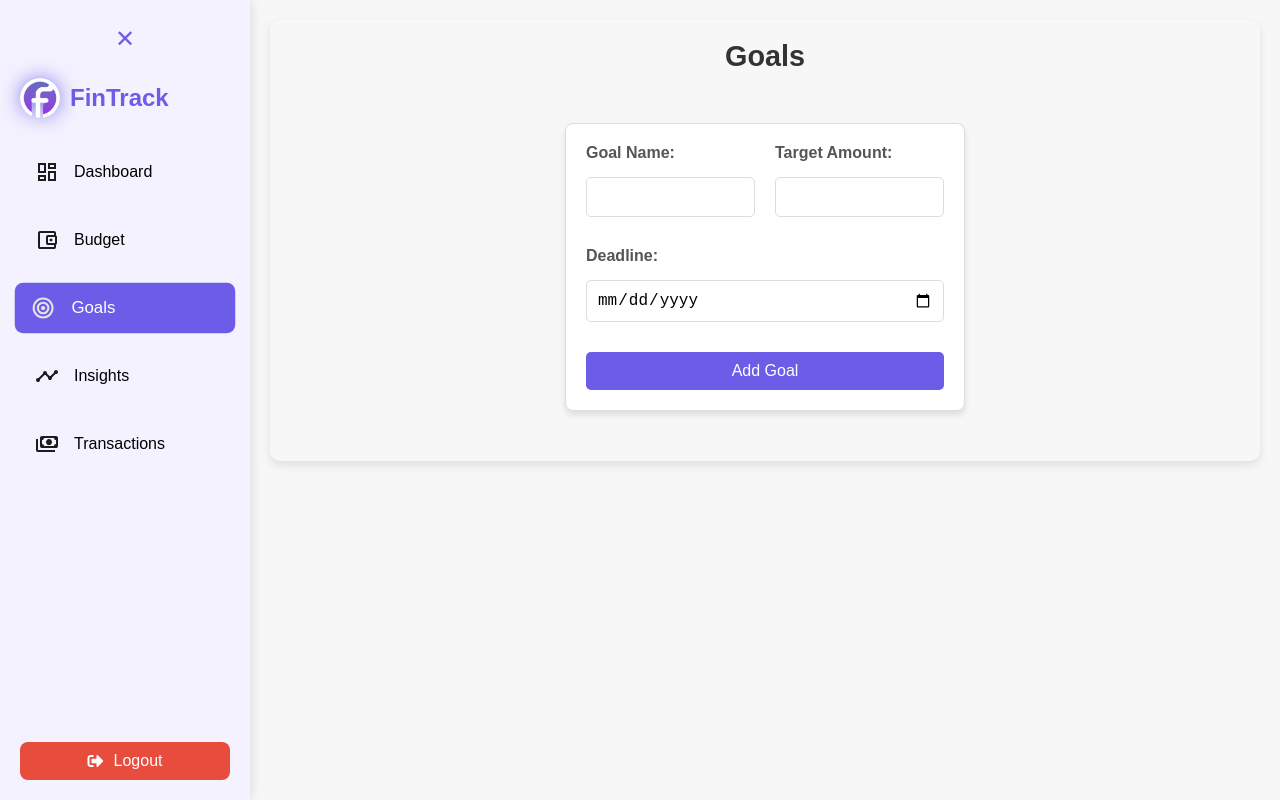
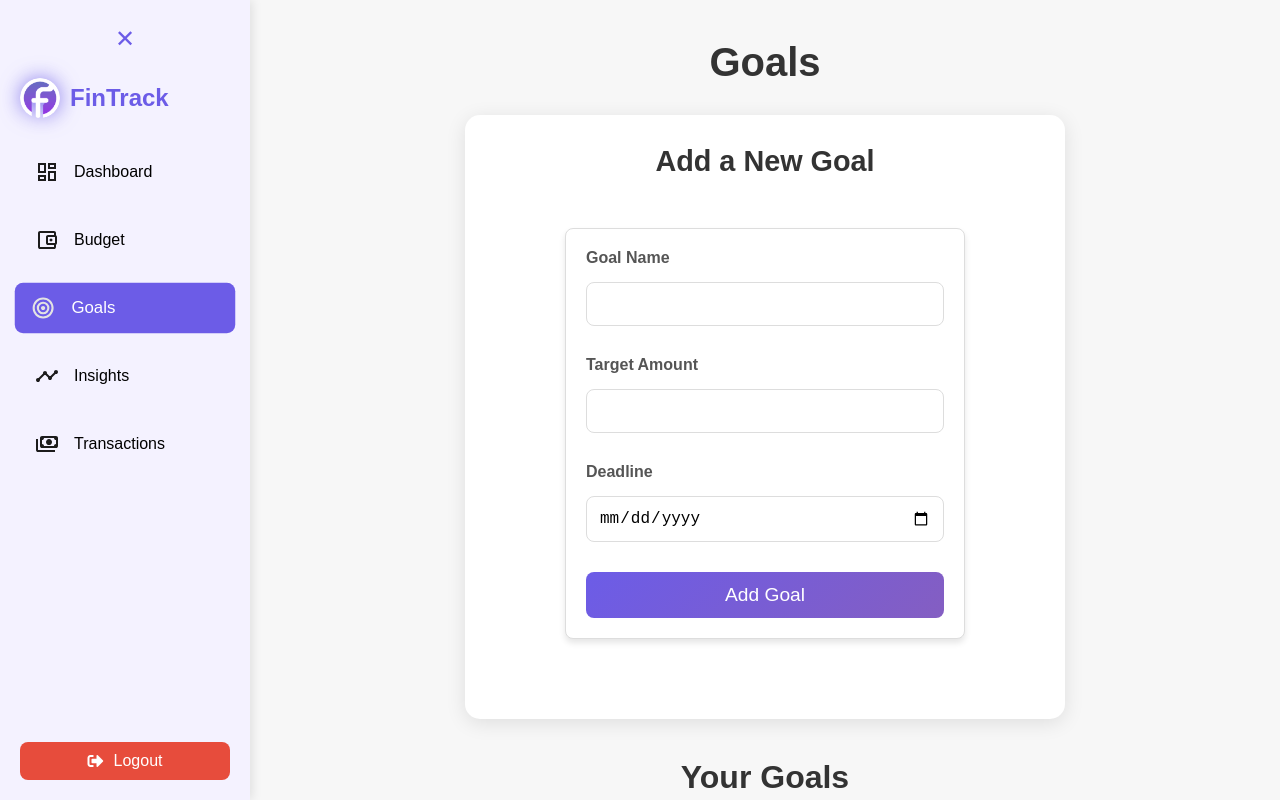
Before and after one commit to AvisharSharan/FinanceTrackerDBMS, a React (Create React App) app: page /goals in a window 1280 px wide. Built offline with nearby package versions, Linux system fonts and the light colour scheme; no server answers; sample sign-in values are in the browser's storage.

Commit message:
add react-icons dependency; update Goals styles for improved layout and user experience

```diff
--- a/package.json
+++ b/package.json
@@ -12,6 +12,7 @@
     "jsonwebtoken": "^9.0.2",
     "react": "^19.0.0",
     "react-dom": "^19.0.0",
+    "react-icons": "^5.5.0",
     "react-router-dom": "^7.4.0",
     "react-scripts": "5.0.1",
     "recharts": "^2.15.1",
--- a/public/index.html
+++ b/public/index.html
@@ -8,10 +8,7 @@
     <meta name="description" content="Finance Tracker Application" />
     <link rel="apple-touch-icon" href="%PUBLIC_URL%/logo192.png" />
     <link rel="manifest" href="%PUBLIC_URL%/manifest.json" />
-    <link
-  href="https://cdnjs.cloudflare.com/ajax/libs/font-awesome/5.15.4/css/all.min.css"
-  rel="stylesheet"
-/>
+    <link href="https://cdnjs.cloudflare.com/ajax/libs/font-awesome/5.15.4/css/all.min.css" rel="stylesheet"/>
     <title>Finance Tracker</title>
     <style>
       body {
--- a/src/components/Goals.js
+++ b/src/components/Goals.js
@@ -3,25 +3,22 @@ import axios from 'axios';
 import '../styles/Goals.css';
 
 const Goals = () => {
-  const [goals, setGoals] = useState([]); // State to store goals
-  const [newGoal, setNewGoal] = useState({
-    name: '',
-    target: '',
-    deadline: '',
-  }); // State for the add goal form
+  const [goals, setGoals] = useState([]);
+  const [newGoal, setNewGoal] = useState({ name: '', target: '', deadline: '' });
+  const [addSavingsGoalId, setAddSavingsGoalId] = useState(null);
+  const [savingsAmount, setSavingsAmount] = useState('');
   const [error, setError] = useState('');
 
   // Fetch goals from the backend
   const fetchGoals = async () => {
     try {
-      const response = await axios.get('http://localhost:5000/api/goals');
+      const response = await axios.get('http://localhost:5000/api/goals?userId=1');
       setGoals(response.data);
     } catch (error) {
       console.error('Error fetching goals:', error);
     }
   };
 
-  // Fetch goals on component mount
   useEffect(() => {
     fetchGoals();
   }, []);
@@ -35,26 +32,58 @@ const Goals = () => {
     }
     try {
       await axios.post('http://localhost:5000/api/goals', {
+        userId: 1,
         name: newGoal.name,
         target: parseFloat(newGoal.target),
         deadline: newGoal.deadline,
       });
-      setNewGoal({ name: '', target: '', deadline: '' }); // Reset the form
+      setNewGoal({ name: '', target: '', deadline: '' });
       setError('');
-      fetchGoals(); // Refresh the goals list
+      fetchGoals();
     } catch (error) {
       console.error('Error adding goal:', error);
     }
   };
 
+  // Handle adding savings to a goal
+  const handleAddSavings = async (e) => {
+    e.preventDefault();
+    if (!savingsAmount || savingsAmount <= 0) {
+      setError('Please enter a valid amount.');
+      return;
+    }
+    try {
+      await axios.put(`http://localhost:5000/api/goals/${addSavingsGoalId}/savings`, {
+        amount: parseFloat(savingsAmount),
+      });
+      setSavingsAmount('');
+      setAddSavingsGoalId(null);
+      setError('');
+      fetchGoals();
+    } catch (error) {
+      console.error('Error adding savings:', error);
+    }
+  };
+
+  // Handle deleting a goal
+  const handleDeleteGoal = async (goalId) => {
+    try {
+      await axios.delete(`http://localhost:5000/api/goals/${goalId}`);
+      setGoals(goals.filter((goal) => goal.goal_id !== goalId)); // Update state to remove the deleted goal
+    } catch (error) {
+      console.error('Error deleting goal:', error);
+    }
+  };
+
   return (
     <div className="goals-container">
-      <h2>Goals</h2>
+      <h2 className="page-title">Goals</h2>
 
-      {/* Add Goal Form */}
+      <div className="form-container">
+        <h3 className="form-title">Add a New Goal</h3>
         <form className="add-goal-form" onSubmit={handleAddGoal}>
-        <div>
-          <label htmlFor="name">Goal Name:</label>
+          <div className="form-group">
+            <label htmlFor="name">Goal Name</label>
             <input
               type="text"
               id="name"
@@ -63,8 +92,8 @@ const Goals = () => {
               required
             />
           </div>
-        <div>
-          <label htmlFor="target">Target Amount:</label>
+          <div className="form-group">
+            <label htmlFor="target">Target Amount</label>
             <input
               type="number"
               id="target"
@@ -73,43 +102,76 @@ const Goals = () => {
               required
             />
           </div>
-        <div>
-          <label htmlFor="deadline">Deadline:</label>
+          <div className="form-group">
+            <label htmlFor="deadline">Deadline</label>
             <input
               type="date"
               id="deadline"
               value={newGoal.deadline}
-            onChange={(e) =>
-              setNewGoal({ ...newGoal, deadline: e.target.value })
-            }
+              onChange={(e) => setNewGoal({ ...newGoal, deadline: e.target.value })}
               required
             />
           </div>
           {error && <p className="error">{error}</p>}
-        <button type="submit">Add Goal</button>
+          <button type="submit" className="submit-button">Add Goal</button>
         </form>
+      </div>
 
-      {/* Goals List */}
+      <h3 className="progress-section-title">Your Goals</h3>
+
       <div className="goals-list">
         {goals.map((goal, index) => {
-          const progress = Math.min(
-            (goal.saved_amount / goal.target_amount) * 100,
-            100
-          );
+          const progress = Math.min((goal.saved / goal.target) * 100, 100);
           return (
-            <div key={index} className="goal-item">
+            <div key={index} className="goal-card">
               <h3>{goal.name}</h3>
               <p>
-                Saved: ${goal.saved_amount} / ${goal.target_amount}
+                Saved: <strong>${goal.saved}</strong> / <strong>${goal.target}</strong>
               </p>
               <p>Deadline: {new Date(goal.deadline).toLocaleDateString()}</p>
+              <div className="progress-bar-container">
                 <div className="progress-bar">
                   <div
                     className="progress"
                     style={{ width: `${progress}%` }}
                   ></div>
                 </div>
-              <p>{progress.toFixed(0)}% Complete</p>
+                <div className="action-buttons">
+                  <button
+                    className="add-savings-button"
+                    onClick={() => setAddSavingsGoalId(goal.goal_id)}
+                  >
+                    +
+                  </button>
+                  <button
+                    className="delete-icon-button"
+                    onClick={() => handleDeleteGoal(goal.goal_id)}
+                  >
+                    <i className="fas fa-trash"></i>
+                  </button>
+                </div>
+              </div>
+              <p className="progress-text">{progress.toFixed(0)}% Complete</p>
+
+              {addSavingsGoalId === goal.goal_id && (
+                <form className="add-savings-form" onSubmit={handleAddSavings}>
+                  <input
+                    type="number"
+                    placeholder="Enter amount"
+                    value={savingsAmount}
+                    onChange={(e) => setSavingsAmount(e.target.value)}
+                    required
+                  />
+                  <button type="submit" className="submit-savings-button">Save</button>
+                  <button
+                    type="button"
+                    className="cancel-savings-button"
+                    onClick={() => setAddSavingsGoalId(null)}
+                  >
+                    Cancel
+                  </button>
+                </form>
+              )}
             </div>
           );
         })}
--- a/src/styles/Goals.css
+++ b/src/styles/Goals.css
@@ -1,100 +1,248 @@
+/* General Container */
 .goals-container {
   padding: 20px;
-    background-color: #f7f7f7;
-    border-radius: 10px;
-    box-shadow: 0 4px 10px rgba(0, 0, 0, 0.1);
   max-width: 1200px;
+  margin: 0 auto;
+  font-family: 'Poppins', sans-serif;
+}
+
+/* Page Title */
+.page-title {
+  text-align: center;
+  font-size: 2.5rem;
+  color: #333;
+  margin-bottom: 30px;
+}
+
+/* Form Section */
+.form-container {
+  background: #ffffff;
+  padding: 30px;
+  border-radius: 15px;
+  box-shadow: 0 4px 20px rgba(0, 0, 0, 0.1);
+  margin-bottom: 50px;
+  max-width: 600px;
   margin: 0 auto;
 }
 
-  .goals-container h2 {
+.form-title {
+  font-size: 1.8rem;
+  color: #333;
   margin-bottom: 20px;
-    color: #333;
-    font-size: 1.8rem;
   text-align: center;
 }
 
 .add-goal-form {
   display: flex;
-    flex-wrap: wrap;
+  flex-direction: column;
   gap: 20px;
-    margin-bottom: 30px;
-    justify-content: space-between;
 }
 
-  .add-goal-form div {
-    flex: 1 1 calc(50% - 20px);
-    display: flex;
-    flex-direction: column;
-  }
-
-  .add-goal-form label {
+.form-group label {
   font-weight: bold;
   margin-bottom: 5px;
   color: #555;
 }
 
-  .add-goal-form input {
-    padding: 10px;
+.form-group input {
+  padding: 12px;
   border: 1px solid #ddd;
-    border-radius: 5px;
+  border-radius: 8px;
   font-size: 1rem;
+  transition: border-color 0.3s ease, box-shadow 0.3s ease;
 }
 
-  .add-goal-form .error {
-    color: red;
-    font-size: 0.9rem;
-    margin-top: -10px;
+.form-group input:focus {
+  border-color: #6c5ce7;
+  box-shadow: 0 0 5px rgba(108, 92, 231, 0.5);
 }
 
-  .add-goal-form button {
-    padding: 10px 20px;
-    background-color: #6c5ce7;
+.submit-button {
+  padding: 12px 20px;
+  background: linear-gradient(135deg, #6c5ce7, #845ec2);
   color: white;
   border: none;
-    border-radius: 5px;
+  border-radius: 8px;
   cursor: pointer;
-    font-size: 1rem;
-    transition: background-color 0.3s;
+  font-size: 1.2rem;
+  transition: background-color 0.3s ease, transform 0.3s ease;
 }
 
-  .add-goal-form button:hover {
-    background-color: #5a4bcf;
+.submit-button:hover {
+  background: linear-gradient(135deg, #5a4bcf, #6c5ce7);
+  transform: scale(1.05);
 }
 
-  .goals-list {
-    margin-top: 20px;
+/* Progress Section Heading */
+.progress-section-title {
+  font-size: 2rem;
+  color: #333;
+  text-align: center;
+  margin:  40px 0px;
 }
 
-  .goal-item {
-    margin-bottom: 20px;
-    padding: 15px;
-    border: 1px solid #ddd;
-    border-radius: 10px;
-    background-color: #ffffff;
-    box-shadow: 0 2px 5px rgba(0, 0, 0, 0.1);
+/* Goals List Section */
+.goals-list {
+  display: grid;
+  grid-template-columns: repeat(auto-fit, minmax(300px, 1fr));
+  gap: 15px;
+  justify-content: center;
 }
 
-  .goal-item h3 {
-    margin-bottom: 10px;
-    color: #333;
+/* Goal Card */
+.goal-card {
+  background: #ffffff;
+  padding: 20px;
+  border-radius: 15px;
+  box-shadow: 0 4px 20px rgba(0, 0, 0, 0.1);
+  text-align: center;
+  transition: transform 0.3s ease, box-shadow 0.3s ease;
+  width: 375px;
+  margin: 0 auto;
 }
 
-  .goal-item p {
+.goal-card:hover {
+  transform: translateY(-5px);
+  box-shadow: 0 6px 25px rgba(0, 0, 0, 0.15);
+}
+
+.goal-card h3 {
+  font-size: 1.5rem;
+  color: #333;
+  margin-bottom: 10px;
+}
+
+.goal-card p {
+  color: #555;
   margin: 5px 0;
-    color: #555;
+  font-size: 0.9rem;
+}
+
+/* Progress Bar and Add Savings Button */
+.progress-bar-container {
+  display: flex;
+  align-items: center;
+  justify-content: space-between;
+  margin: 15px 0;
 }
 
 .progress-bar {
-    height: 10px;
+  flex: 1;
+  height: 15px;
   background-color: #ddd;
-    border-radius: 5px;
+  border-radius: 10px;
   overflow: hidden;
-    margin-top: 10px;
+  position: relative;
+  margin-right: 10px;
 }
 
 .progress-bar .progress {
   height: 100%;
-    background-color: #6c5ce7;
+  background: linear-gradient(90deg, #6c5ce7, #845ec2);
   transition: width 0.3s ease-in-out;
 }
+
+.add-savings-button {
+  width: 40px;
+  height: 40px;
+  background: linear-gradient(135deg, #6c5ce7, #845ec2);
+  border: none;
+  border-radius: 50%;
+  color: white;
+  font-size: 1.2rem;
+  display: flex;
+  align-items: center;
+  justify-content: center;
+  cursor: pointer;
+  transition: transform 0.3s ease, box-shadow 0.3s ease;
+}
+
+.add-savings-button:hover {
+  transform: scale(1.1);
+  box-shadow: 0 4px 15px rgba(0, 0, 0, 0.2);
+}
+
+.progress-text {
+  font-size: 0.9rem;
+  color: #333;
+  margin-top: 10px;
+  font-weight: bold;
+}
+
+/* Add Savings Form */
+.add-savings-form {
+  margin-top: 15px;
+  display: flex;
+  flex-direction: column;
+  gap: 10px;
+}
+
+.add-savings-form input {
+  padding: 10px;
+  border: 1px solid #ddd;
+  border-radius: 8px;
+  font-size: 1rem;
+}
+
+.submit-savings-button,
+.cancel-savings-button {
+  border: none;
+  border-radius: 8px;
+  padding: 10px;
+  color: white;
+  cursor: pointer;
+}
+
+.submit-savings-button {
+  background-color: #82ca9d;
+}
+
+.cancel-savings-button {
+  background-color: #e74c3c;
+}
+
+/* Delete Button */
+.delete-button {
+  background-color: #e74c3c;
+  color: white;
+  border: none;
+  border-radius: 8px;
+  padding: 10px 15px;
+  font-size: 0.9rem;
+  cursor: pointer;
+  transition: background-color 0.3s ease, transform 0.3s ease;
+  margin-top: 10px;
+}
+
+.delete-button:hover {
+  background-color: #c0392b;
+  transform: scale(1.05);
+}
+
+/* Action Buttons Container */
+.action-buttons {
+  display: flex;
+  align-items: center;
+  gap: 10px; /* Space between the "+" and trash icons */
+}
+
+/* Delete Icon Button */
+.delete-icon-button {
+  width: 40px;
+  height: 40px;
+  background: linear-gradient(135deg, #e74c3c, #c0392b);
+  border: none;
+  border-radius: 50%;
+  color: white;
+  font-size: 1.2rem;
+  display: flex;
+  align-items: center;
+  justify-content: center;
+  cursor: pointer;
+  transition: transform 0.3s ease, box-shadow 0.3s ease;
+}
+
+.delete-icon-button:hover {
+  transform: scale(1.1);
+  box-shadow: 0 4px 15px rgba(0, 0, 0, 0.2);
+}
```
Also changed, not shown: 1 other file (tests, documents, lock files or other folders). Lines whose indentation alone changed are shown as unchanged.
